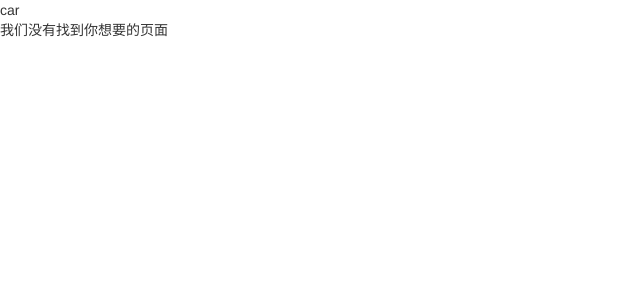
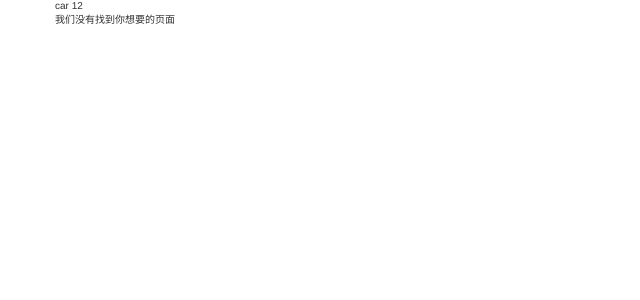
Before and after one commit to chenweihua/leo, a Flask app: template templates/404.html in a window 1280 px wide. Shown: the top 300 px of the page, without its empty margins (0-640 px from the left). Run offline with Flask 2, Linux system fonts and the light colour scheme; the template is opened without the code that fills it, so the values that code supplies are empty; some libraries are stand-ins or nearby versions.

```diff
--- a/requirements.txt
+++ b/requirements.txt
@@ -2,3 +2,4 @@ gunicorn
 flask
 redis
 ansible
+SQLAlchemy
--- /dev/null
+++ b/static/css/main.css
@@ -0,0 +1,3 @@
+body {
+  font: 100% Helvetica, sans-serif;
+  color: #333; }
--- a/static/js/app.js
+++ b/static/js/app.js
@@ -5,5 +5,6 @@ app.controller('ProductController', function(){
 });
 
 var product = {
-    name: 'car'
+    name: 'car',
+    age: 12
 };
--- a/templates/404.html
+++ b/templates/404.html
@@ -4,14 +4,24 @@
     <meta charset="UTF-8">
     <title>404</title>
     <link rel="stylesheet" type="text/css" href="{{ url_for('static', filename='css/bootstrap.css') }}">
+    <link rel="stylesheet" type="text/css" href="{{ url_for('static', filename='css/main.css') }}">
     <script type="text/javascript" src="{{ url_for('static', filename='js/bootstrap.min.js') }}"></script>
     <script type="text/javascript" src="{{ url_for('static', filename='js/angular.min.js') }}"></script>
     <script type="text/javascript" src="{{ url_for('static', filename='js/app.js') }}"></script>
 </head>
 <body>
-    <div ng-controller="ProductController as product">
-        {{ '{{ product.product.name }}' }}
+    <div class="container">
+        <div class="row">
+            <div class="span4">
+                <div ng-controller="ProductController as product">
+                    {{ '{{ product.product.name }}' }}
+                    {{ '{{ product.product.age }}' }}
+                </div>
+            </div>
+            <div class="span8">
+                <p class="header">我们没有找到你想要的页面</p>
+            </div>
+        </div>
     </div>
-    <p class="header">我们没有找到你想要的页面</p>
 </body>
 </html>
```
Also changed, not shown: leo/admin/posts.py (added, +8 -0 lines), .travis.yml (added), README.md, leo/admin/__init__.py (added), leo/ansible/__init__.py (added), static/js/validator.js (added).
